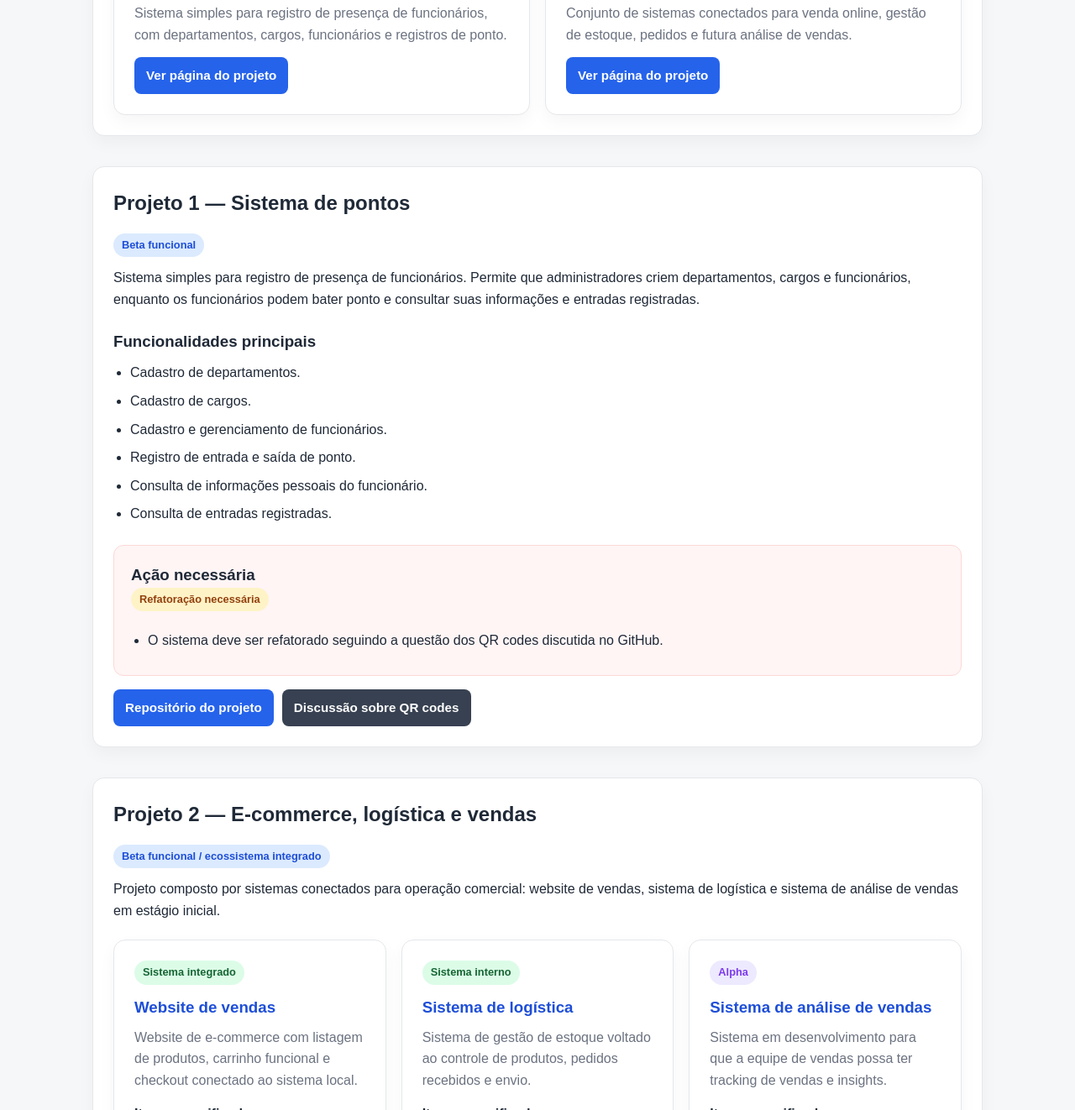
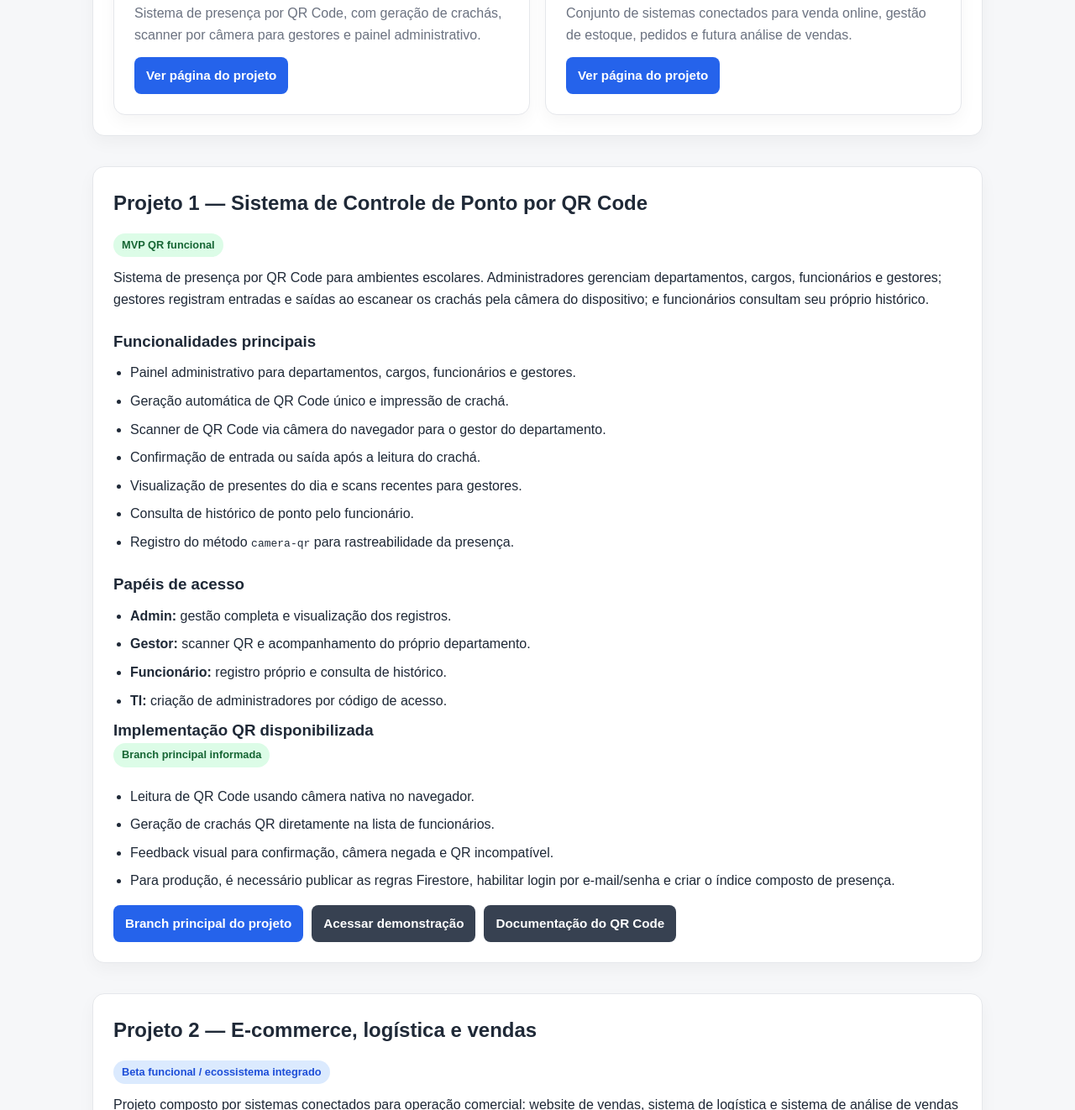
Before and after one commit to VickMASpc/Hub-gerencial-Desenvolvomento-de-Sistemas, a plain HTML site: page index.html in a window 1280 px wide. Shown: the part 587-1909 px from the top of the page at 84% size. Drawn offline with Linux system fonts and the light colour scheme.

Commit message:
Atualiza hub com MVP QR do projeto Pontos

```diff
--- a/index.html
+++ b/index.html
@@ -46,11 +46,11 @@
 
         <div class="grid" style="margin-top: 22px;">
           <div class="card project-card">
-            <span class="tag beta">Beta funcional</span>
+            <span class="tag integration">MVP QR funcional</span>
             <h3>Sistema de pontos</h3>
             <p>
-              Sistema simples para registro de presença de funcionários, com
-              departamentos, cargos, funcionários e registros de ponto.
+              Sistema de presença por QR Code, com geração de crachás,
+              scanner por câmera para gestores e painel administrativo.
             </p>
             <a class="button" href="#pontos">Ver página do projeto</a>
           </div>
@@ -70,55 +70,73 @@
 
     <section id="pontos">
       <div class="card">
-        <h2 class="section-title">Projeto 1 — Sistema de pontos</h2>
+        <h2 class="section-title">Projeto 1 — Sistema de Controle de Ponto por QR Code</h2>
 
-        <span class="tag beta">Beta funcional</span>
+        <span class="tag integration">MVP QR funcional</span>
 
         <p>
-          Sistema simples para registro de presença de funcionários. Permite que
-          administradores criem departamentos, cargos e funcionários, enquanto os
-          funcionários podem bater ponto e consultar suas informações e entradas
-          registradas.
+          Sistema de presença por QR Code para ambientes escolares. Administradores
+          gerenciam departamentos, cargos, funcionários e gestores; gestores registram
+          entradas e saídas ao escanear os crachás pela câmera do dispositivo; e
+          funcionários consultam seu próprio histórico.
         </p>
 
         <h3 style="margin-top: 22px;">Funcionalidades principais</h3>
         <ul>
-          <li>Cadastro de departamentos.</li>
-          <li>Cadastro de cargos.</li>
-          <li>Cadastro e gerenciamento de funcionários.</li>
-          <li>Registro de entrada e saída de ponto.</li>
-          <li>Consulta de informações pessoais do funcionário.</li>
-          <li>Consulta de entradas registradas.</li>
+          <li>Painel administrativo para departamentos, cargos, funcionários e gestores.</li>
+          <li>Geração automática de QR Code único e impressão de crachá.</li>
+          <li>Scanner de QR Code via câmera do navegador para o gestor do departamento.</li>
+          <li>Confirmação de entrada ou saída após a leitura do crachá.</li>
+          <li>Visualização de presentes do dia e scans recentes para gestores.</li>
+          <li>Consulta de histórico de ponto pelo funcionário.</li>
+          <li>Registro do método <code>camera-qr</code> para rastreabilidade da presença.</li>
         </ul>
 
-        <div class="action-highlight">
-          <h3 style="margin-top: 0;">Ação necessária</h3>
-          <span class="tag action">Refatoração necessária</span>
+        <h3 style="margin-top: 22px;">Papéis de acesso</h3>
+        <ul>
+          <li><strong>Admin:</strong> gestão completa e visualização dos registros.</li>
+          <li><strong>Gestor:</strong> scanner QR e acompanhamento do próprio departamento.</li>
+          <li><strong>Funcionário:</strong> registro próprio e consulta de histórico.</li>
+          <li><strong>TI:</strong> criação de administradores por código de acesso.</li>
+        </ul>
+
+        <div class="implementation-highlight">
+          <h3 style="margin-top: 0;">Implementação QR disponibilizada</h3>
+          <span class="tag integration">Branch principal informada</span>
           <ul>
-            <li>
-              O sistema deve ser refatorado seguindo a questão dos QR codes discutida
-              no GitHub.
-            </li>
+            <li>Leitura de QR Code usando câmera nativa no navegador.</li>
+            <li>Geração de crachás QR diretamente na lista de funcionários.</li>
+            <li>Feedback visual para confirmação, câmera negada e QR incompatível.</li>
+            <li>Para produção, é necessário publicar as regras Firestore, habilitar login por e-mail/senha e criar o índice composto de presença.</li>
           </ul>
         </div>
 
         <div class="button-row">
           <a
             class="button"
-            href="https://github.com/VickMASpc/Pontos"
+            href="https://github.com/VickMASpc/Pontos/tree/codex/fix-qr-mvp-on-testes-qr-code-branch"
             target="_blank"
             rel="noopener noreferrer"
           >
-            Repositório do projeto
+            Branch principal do projeto
           </a>
 
           <a
             class="button secondary"
-            href="https://github.com/VickMASpc/Pontos/discussions/3"
+            href="https://vickmaspc.github.io/Pontos/"
             target="_blank"
             rel="noopener noreferrer"
           >
-            Discussão sobre QR codes
+            Acessar demonstração
+          </a>
+
+          <a
+            class="button secondary"
+            href="https://github.com/VickMASpc/Pontos/blob/codex/fix-qr-mvp-on-testes-qr-code-branch/README.md"
+            target="_blank"
+            rel="noopener noreferrer"
+          >
+            Documentação do QR Code
           </a>
         </div>
       </div>
```
